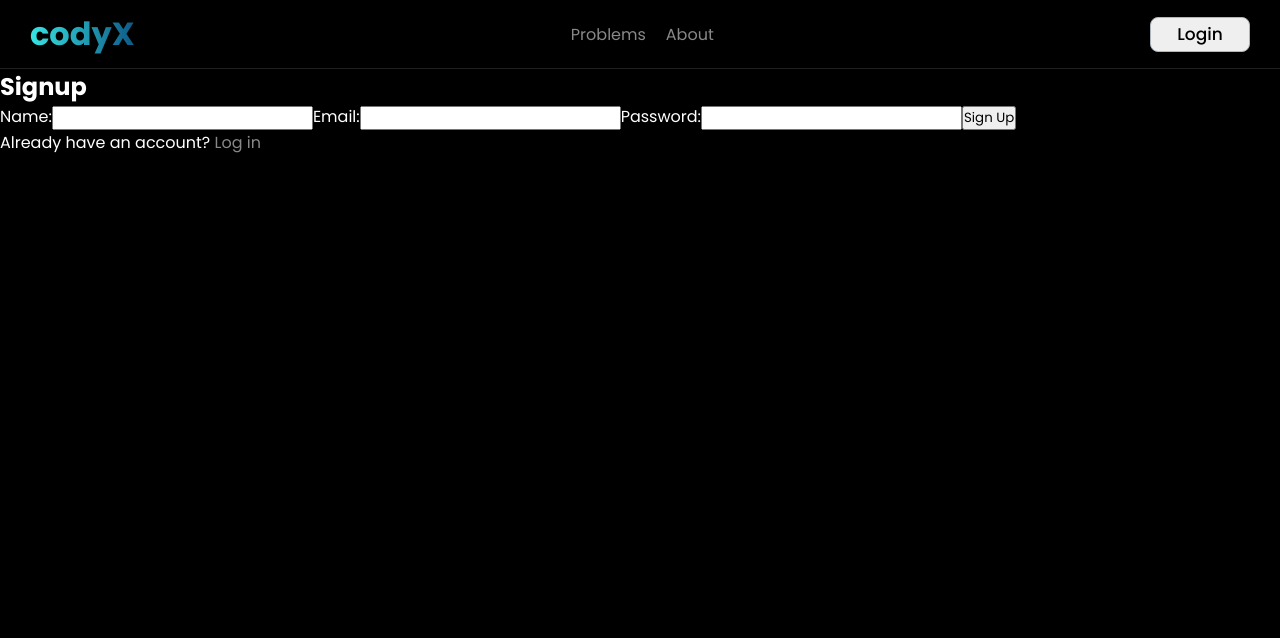
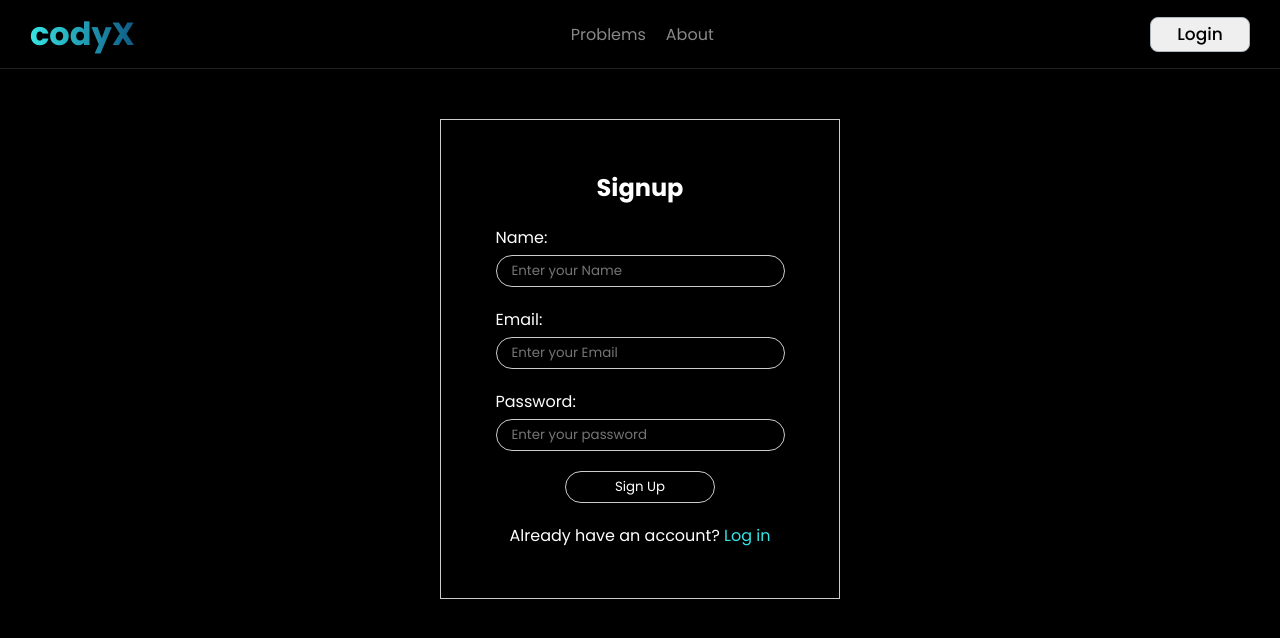
Before and after one commit to MK-SWE/codyx, a React (Vite) app in the folder client/: page /signup in a window 1280 px wide. Shown: the top 638 px of the page. Built offline with nearby package versions, Linux system fonts and the light colour scheme.

Commit message:
chore: Update Login and Signup page styles

```diff
--- a/client/src/Pages/About.jsx
+++ b/client/src/Pages/About.jsx
@@ -5,7 +5,7 @@ const developers = [
     name: 'Eslam',
     role: 'Frontend Developer',
     bio: 'Eslam is a passionate frontend developer who loves building beautiful and intuitive user interfaces.',
-    image: 'https://via.placeholder.com/150'
+    image: 'https://avatars.githubusercontent.com/u/114030950?v=4'
   },
   {
     name: 'Tariq',
@@ -17,13 +17,13 @@ const developers = [
     name: 'Mohamed',
     role: 'Backend Developer',
     bio: 'Mohamed is a Backend Developer who enjoys working on both the frontend and backend.',
-    image: 'https://via.placeholder.com/150'
+    image: 'https://avatars.githubusercontent.com/u/128869362?v=4'
   },
   {
     name: 'Amal',
     role: 'Backend Developer',
     bio: 'Amal is a Backend developer who enjoys working on the backend.',
-    image: 'https://via.placeholder.com/150'
+    image: 'https://avatars.githubusercontent.com/u/129003996?v=4'
   }
 ]
 
--- /dev/null
+++ b/client/src/Pages/Login/Login.css
@@ -0,0 +1,46 @@
+.login-form {
+  max-width: 400px;
+  margin: auto;
+  margin-top: 50px;
+  display: flex;
+  flex-direction: column;
+  justify-content: center;
+  align-items: center;
+  border: 1px solid #ccc;
+  gap: 20px;
+  padding-block: 50px;
+}
+.login-form form {
+  display: flex;
+  flex-direction: column;
+  align-items: center;
+  justify-content: center;
+  gap: 20px;
+}
+.login-form form div {
+  display: flex;
+  flex-direction: column;
+  gap: 5px;
+}
+.login-form h2 {
+  text-align: center;
+}
+.login-form input,
+ .login-form button{
+  color: #fff;
+  background: transparent;
+  outline: none;
+  border: 1px solid #ccc;
+  padding: 5px 15px;
+  border-radius: 20px;
+}
+.login-form button {
+  width: 150px;
+  cursor: pointer;
+}
+.login-form button:hover {
+  border: 1px solid var(--brand-color);
+}
+.login-form p a{
+  color: var(--brand-color);
+}
--- a/client/src/Pages/Login/Login.jsx
+++ b/client/src/Pages/Login/Login.jsx
@@ -2,10 +2,33 @@ import { useState } from 'react';
 import { useDispatch } from 'react-redux';
 import { login } from '../../redux/reducers/authSlice';
 import { Link } from 'react-router-dom';
+import './Login.css';
+import { useNavigate, useLocation } from 'react-router-dom';
+
 
 const Login = () => {
   const [email, setEmail] = useState('');
   const [password, setPassword] = useState('');
+  const navigate = useNavigate();
+  const location = useLocation();
+  const [errors, setErrors] = useState({});
+
+  const validate = () => {
+    const newErrors = {};
+
+    if (!email) {
+      newErrors.email = 'Email is required.';
+    } else if (!/^\S+@\S+\.\S+$/.test(email)) {
+      newErrors.email = 'Invalid email format.';
+    }
+
+    if (!password || password.length < 6) {
+      newErrors.password = 'Password must be at least 6 characters long.';
+    }
+
+    setErrors(newErrors);
+    return Object.keys(newErrors).length === 0;
+  };
 
   const handleEmailChange = (e) => {
     setEmail(e.target.value);
@@ -16,21 +39,43 @@ const Login = () => {
   };
 
   const dispatch = useDispatch();
-  const handleSubmit = (e) => {
+  const from = location.state?.from || '/';
+  const handleSubmit = async(e) => {
     e.preventDefault();
-    dispatch(login({ email, password }));
+    try {
+      if (validate()) {
+        await dispatch(login({ email, password }));
+        navigate(from, { replace: true });
+      }
+    } catch (error) {
+      console.error('Login error:', error);
+    }
+
   };
 
   return (
-    <div>
+    <div className='login-form'>
       <h2>Login</h2>
       <form onSubmit={handleSubmit}>
-        <label>Email:</label>
-        <input type="email" value={email} onChange={handleEmailChange} />
-
-        <label>Password:</label>
-        <input type="password" value={password} onChange={handlePasswordChange} />
-
+        <div>
+          <label>Email:</label>
+          <input
+            type="email"
+            value={email}
+            onChange={handleEmailChange}
+            placeholder="Enter your Email"/>
+            {errors.email && <p className="error">{errors.email}</p>}
+        </div>
+        <div>
+          <label>Password:</label>
+          <input
+            type="password"
+            value={password}
+            onChange={handlePasswordChange}
+            placeholder="Enter your password"
+          />
+          {errors.password && <p className="error">{errors.password}</p>}
+        </div>
         <button type="submit">Login</button>
         <div>
           <p>Don&apos;t have an account? <Link to='/signup'>Sign up</Link></p>
--- /dev/null
+++ b/client/src/Pages/Signup/Signup.css
@@ -0,0 +1,51 @@
+.signup-form {
+  max-width: 400px;
+  margin: auto;
+  margin-top: 50px;
+  display: flex;
+  flex-direction: column;
+  justify-content: center;
+  align-items: center;
+  border: 1px solid #ccc;
+  gap: 20px;
+  padding-block: 50px;
+}
+.signup-form form {
+  display: flex;
+  flex-direction: column;
+  align-items: center;
+  justify-content: center;
+  gap: 20px;
+}
+.signup-form form div {
+  display: flex;
+  flex-direction: column;
+  gap: 5px;
+}
+.signup-form h2 {
+  text-align: center;
+}
+.signup-form input,
+ .signup-form button{
+  color: #fff;
+  background: transparent;
+  outline: none;
+  border: 1px solid #ccc;
+  padding: 5px 15px;
+  border-radius: 20px;
+}
+.signup-form button {
+  width: 150px;
+  cursor: pointer;
+}
+.signup-form button:hover {
+  border: 1px solid var(--brand-color);
+}
+.signup-form p a{
+  color: var(--brand-color);
+}
+.error {
+  color: #ff0000e3;
+  font-size: 12px;
+  padding-top: 2px;
+}
--- a/client/src/Pages/Signup/Signup.jsx
+++ b/client/src/Pages/Signup/Signup.jsx
@@ -2,11 +2,39 @@ import { useState } from 'react';
 import { useDispatch } from 'react-redux';
 import { register } from '../../redux/reducers/authSlice';
 import { Link } from 'react-router-dom';
+import './Signup.css';
+import { useNavigate, useLocation } from 'react-router-dom';
+
 
 const Signup = () => {
   const [email, setEmail] = useState('');
   const [password, setPassword] = useState('');
   const [name, setName] = useState('');
+  const [errors, setErrors] = useState({});
+  const navigate = useNavigate();
+  const location = useLocation();
+
+  const validate = () => {
+    const newErrors = {};
+
+    if (!name) {
+      newErrors.name = 'Name is required.';
+    }
+
+    if (!email) {
+      newErrors.email = 'Email is required.';
+    } else if (!/^\S+@\S+\.\S+$/.test(email)) {
+      newErrors.email = 'Invalid email format.';
+    }
+
+    if (!password || password.length < 6) {
+      newErrors.password = 'Password must be at least 6 characters long.';
+    }
+
+    setErrors(newErrors);
+    return Object.keys(newErrors).length === 0;
+  };
+
 
   const handleEmailChange = (e) => {
     setEmail(e.target.value);
@@ -21,21 +49,54 @@ const Signup = () => {
   };
 
   const dispatch = useDispatch();
-  const handleSubmit = (e) => {
+  const from = location.state?.from || '/';
+  const handleSubmit = async (e) => {
     e.preventDefault();
-    dispatch(register({ name, email, password}));
+    try {
+      if (validate()) {
+        await dispatch(register({ name, email, password}));
+        navigate(from, { replace: true });
+      }
+    } catch (error) {
+      console.error('Login error:', error);
+    }
+
   };
 
   return (
-    <div>
+    <div className='signup-form'>
       <h2>Signup</h2>
       <form onSubmit={handleSubmit}>
-        <label>Name:</label>
-        <input type="text" value={name} onChange={handleNameChange} />
-        <label>Email:</label>
-        <input type="email" value={email} onChange={handleEmailChange} />
-        <label>Password:</label>
-        <input type="password" value={password} onChange={handlePasswordChange} />
+        <div>
+          <label>Name:</label>
+          <input
+            type="text"
+            value={name}
+            onChange={handleNameChange}
+            placeholder="Enter your Name"
+          />
+          {errors.name && <p className="error">{errors.name}</p>}
+        </div>
+        <div>
+          <label>Email:</label>
+          <input
+            type="email"
+            value={email}
+            onChange={handleEmailChange}
+            placeholder="Enter your Email"
+          />
+          {errors.email && <p className="error">{errors.email}</p>}
+        </div>
+        <div>
+          <label>Password:</label>
+          <input
+            type="password"
+            value={password}
+            onChange={handlePasswordChange}
+            placeholder="Enter your password"
+          />
+          {errors.password && <p className="error">{errors.password}</p>}
+        </div>
         <button type="submit">Sign Up</button>
         <div>
           <p>Already have an account? <Link to='/login'>Log in</Link></p>
```
